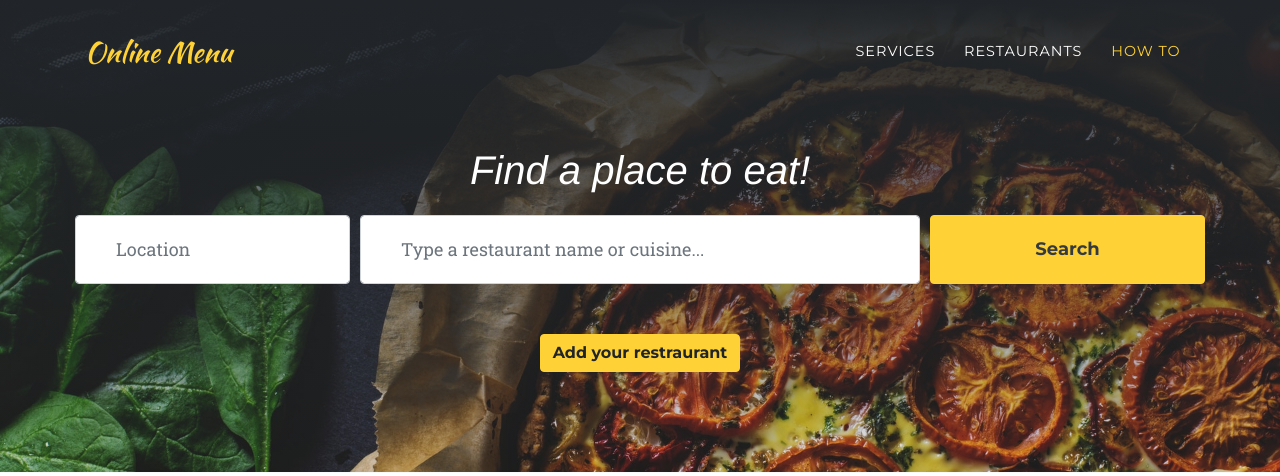
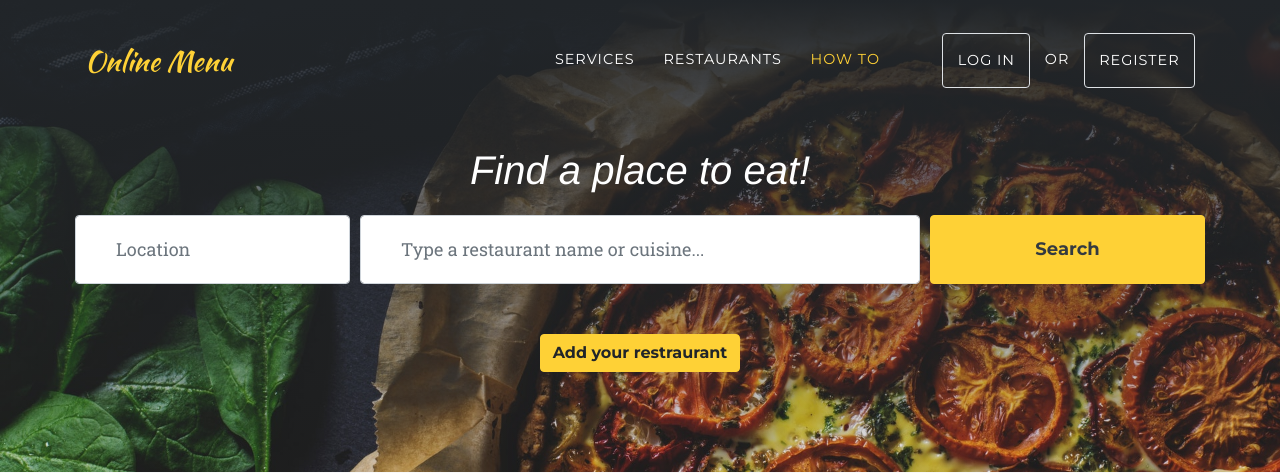
Before and after one commit to Swojak-A/Online_Menu, a Flask app: page / in a window 1280 px wide. Shown: the top 476 px of the page. Run offline with Flask 2, Linux system fonts and the light colour scheme; data that the repository does not hold is empty; some libraries are stand-ins or nearby versions; some web fonts are replaced.

Commit message:
_macros.html, rest of htmls: add login & register to nav_bar

```diff
--- a/templates/_macros.html
+++ b/templates/_macros.html
@@ -9,11 +9,36 @@
         </button>
         <div class="collapse navbar-collapse" id="navbarResponsive">
           <ul class="navbar-nav text-uppercase ml-auto">
+
             {% for section in sections %}
-            <li class="nav-item">
-              <a class="nav-link js-scroll-trigger" href={{sections[section]}}>{{section}}</a>
-            </li>
+              <li class="nav-item">
+                <a class="nav-link js-scroll-trigger mt-2" href={{sections[section]}}>{{section}}</a>
+              </li>
             {% endfor %}
+
+            {% if current_user.is_anonymous %}
+
+              <li class="nav-item">
+                <a class="nav-link js-scroll-trigger border rounded ml-5 mt-2 mb-2" href="{{url_for('user.login', next=request.url)}}">Log In</a>
+              </li>
+
+              <li class="nav-item">
+                <a class="nav-link disabled mt-2" href="#">or</a>
+              </li>
+
+              <li class="nav-item">
+                <a class="nav-link js-scroll-trigger border rounded mt-2 mb-2" href="{{url_for('user.register', next=request.url)}}">Register</a>
+              </li>
+
+            {% else %}
+
+              <li class="nav-item">
+                <a class="nav-link js-scroll-trigger border rounded ml-5 mt-2 mb-2" href="{{url_for('user.logout')}}">Log Out</a>
+              </li>
+
+            {% endif%}
+
+
         </div>
       </div>
     </nav>
--- a/templates/index.html
+++ b/templates/index.html
@@ -1,5 +1,5 @@
 {% extends "_base.html" %}
-{% from "_macros.html" import nav_bar, header, message_flashing, google_maps_script, address %}
+{% from "_macros.html" import nav_bar, header, message_flashing, google_maps_script, address with context %}
 
 <!-- HEAD -->
 {% block title %}
--- a/templates/menu.html
+++ b/templates/menu.html
@@ -1,5 +1,5 @@
 {% extends "_base.html" %}
-{% from "_macros.html" import nav_bar, header, message_flashing, post_view, rating, address, show_tags %}
+{% from "_macros.html" import nav_bar, header, message_flashing, post_view, rating, address, show_tags with context %}
 {% from "_macros_js.html" import google_maps_script %}
 
 <!-- HEAD -->
@@ -88,7 +88,7 @@
             <h3 class="section-heading">Menu:</h3>
           </div>
           <div class="col-lg-4 text-right">
-            <a class="pseudo-btn" href = '{{url_for('newMenuItem', restaurant_id = restaurant.id) }}'>Create New Item</a>
+            <a class="pseudo-btn" href = "{{url_for('newMenuItem', restaurant_id = restaurant.id) }}">Create New Item</a>
           </div>
         </div>
       </div>
--- a/templates/menuitem-delete.html
+++ b/templates/menuitem-delete.html
@@ -1,5 +1,5 @@
 {% extends "_base.html" %}
-{% from "_macros.html" import nav_bar, header, message_flashing %}
+{% from "_macros.html" import nav_bar, header, message_flashing with context %}
 {% from "_macros_js.html" import ext_site_script %}
 
 <!-- HEAD -->
--- a/templates/menuitem-edit.html
+++ b/templates/menuitem-edit.html
@@ -1,5 +1,5 @@
 {% extends "_base.html" %}
-{% from "_macros.html" import nav_bar, header, message_flashing %}
+{% from "_macros.html" import nav_bar, header, message_flashing with context %}
 {% from "_macros_js.html" import ext_site_script %}
 
 <!-- HEAD -->
--- a/templates/menuitem-new.html
+++ b/templates/menuitem-new.html
@@ -1,5 +1,5 @@
 {% extends "_base.html" %}
-{% from "_macros.html" import nav_bar, header, message_flashing %}
+{% from "_macros.html" import nav_bar, header, message_flashing with context %}
 {% from "_macros_js.html" import ext_site_script %}
 
 <!-- HEAD -->
--- a/templates/restaurant-delete.html
+++ b/templates/restaurant-delete.html
@@ -1,5 +1,5 @@
 {% extends "_base.html" %}
-{% from "_macros.html" import nav_bar, header, message_flashing %}
+{% from "_macros.html" import nav_bar, header, message_flashing with context %}
 {% from "_macros_js.html" import ext_site_script %}
 
 <!-- HEAD -->
--- a/templates/restaurant-edit.html
+++ b/templates/restaurant-edit.html
@@ -1,5 +1,5 @@
 {% extends "_base.html" %}
-{% from "_macros.html" import nav_bar, header, message_flashing %}
+{% from "_macros.html" import nav_bar, header, message_flashing with context %}
 {% from "_macros_js.html" import ext_site_script %}
 
 <!-- HEAD -->
--- a/templates/restaurant-new.html
+++ b/templates/restaurant-new.html
@@ -1,5 +1,5 @@
 {% extends "_base.html" %}
-{% from "_macros.html" import nav_bar, header, message_flashing %}
+{% from "_macros.html" import nav_bar, header, message_flashing with context %}
 {% from "_macros_js.html" import ext_site_script %}
 
 <!-- HEAD -->
--- a/templates/restaurants.html
+++ b/templates/restaurants.html
@@ -1,5 +1,5 @@
 {% extends "_base.html" %}
-{% from "_macros.html" import nav_bar, header, search_form, message_flashing, show_tags %}
+{% from "_macros.html" import nav_bar, header, search_form, message_flashing, show_tags with context %}
 {% from "_macros_js.html" import google_maps_script %}
 
 <!-- HEAD -->
```
